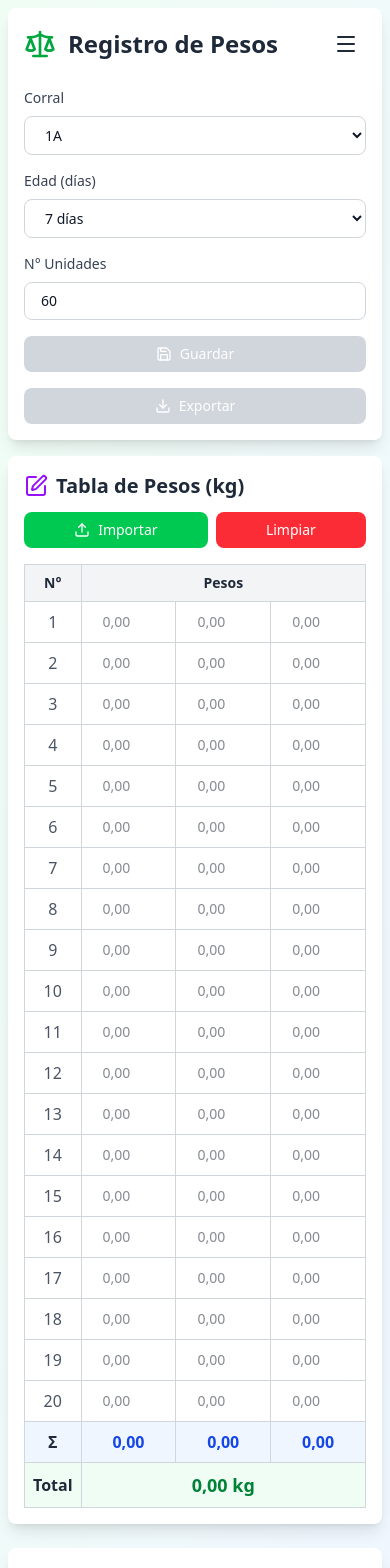
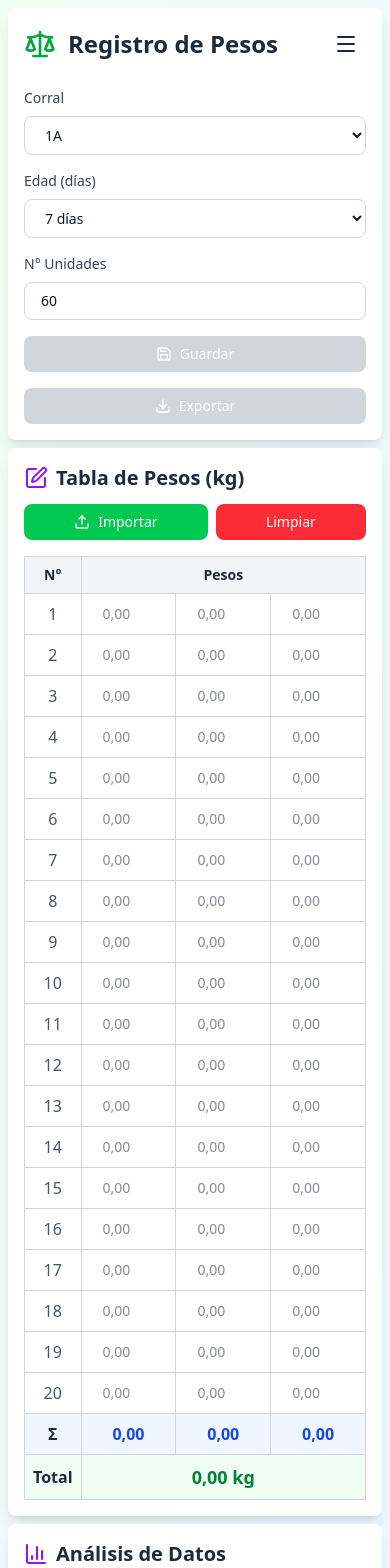
Before and after one commit to draxe12/register-peso-app, a React (Vite) app: page / in a window 390 px wide. Shown: the top 1568 px of the page. Built offline with nearby package versions, Linux system fonts and the light colour scheme.

Commit message:
corregido margenes en mobile

```diff
--- a/src/App.jsx
+++ b/src/App.jsx
@@ -1321,7 +1321,7 @@ const StatItem = ({ label, value, valueClass = "text-gray-800 dark:text-gray-100
 
 const HistorialRegistros = ({ registros, onDelete, onLoad, onExportAll, decimalSeparator }) => {
   return (
-    <div className="bg-white dark:bg-gray-800 rounded-lg shadow-lg p-4 sm:p-6 mb-6">
+    <div className="bg-white dark:bg-gray-800 rounded-lg shadow-lg p-4 sm:p-6 mb-2 sm:mb-6">
       <div className="flex flex-col sm:flex-row sm:items-center justify-between gap-3 mb-4">
         <div className="flex items-center gap-2">
           <History className="w-6 h-6 text-blue-600 dark:text-blue-400" />
@@ -1487,7 +1487,7 @@ const PoultryWeightTracker = () => {
     <div className="min-h-screen bg-gradient-to-br from-green-50 to-blue-50 dark:from-gray-900 dark:to-gray-800 p-2 sm:p-4 transition-colors">
       <div className="max-w-7xl mx-auto">
         {/* Header */}
-        <div className="flex flex-col gap-6 bg-white dark:bg-gray-800 rounded-lg shadow-lg p-4 sm:p-6 mb-4 sm:mb-6">
+        <div className="flex flex-col gap-6 bg-white dark:bg-gray-800 rounded-lg shadow-lg p-4 sm:p-6 mb-2 sm:mb-6">
           <div className="flex items-center justify-between">
             <div className="flex items-center gap-3">
               <Scale className="w-8 h-8 text-green-600 dark:text-green-400" />
@@ -1560,7 +1560,7 @@ const PoultryWeightTracker = () => {
           />
         )}
 
-        <div className="grid grid-cols-1 lg:grid-cols-3 gap-6">
+        <div className="grid grid-cols-1 lg:grid-cols-3 gap-2 sm:gap-6">
           <div className="lg:col-span-2">
             <TablaPesos
               weights={weightManager.weights}
@@ -1579,7 +1579,7 @@ const PoultryWeightTracker = () => {
         </div>
 
         {recordManager.registros.length > 0 && !showHistory && (
-          <div className="mt-6 bg-white dark:bg-gray-800 rounded-lg shadow-lg p-4 sm:p-6">
+          <div className="mt-2 sm:mt-6 bg-white dark:bg-gray-800 rounded-lg shadow-lg p-4 sm:p-6">
             <p className="text-sm text-gray-600 dark:text-gray-400">
               📊 Tienes <span className="font-bold text-green-600 dark:text-green-400">{recordManager.registros.length}</span> registro(s) guardado(s) en localStorage
             </p>
```
